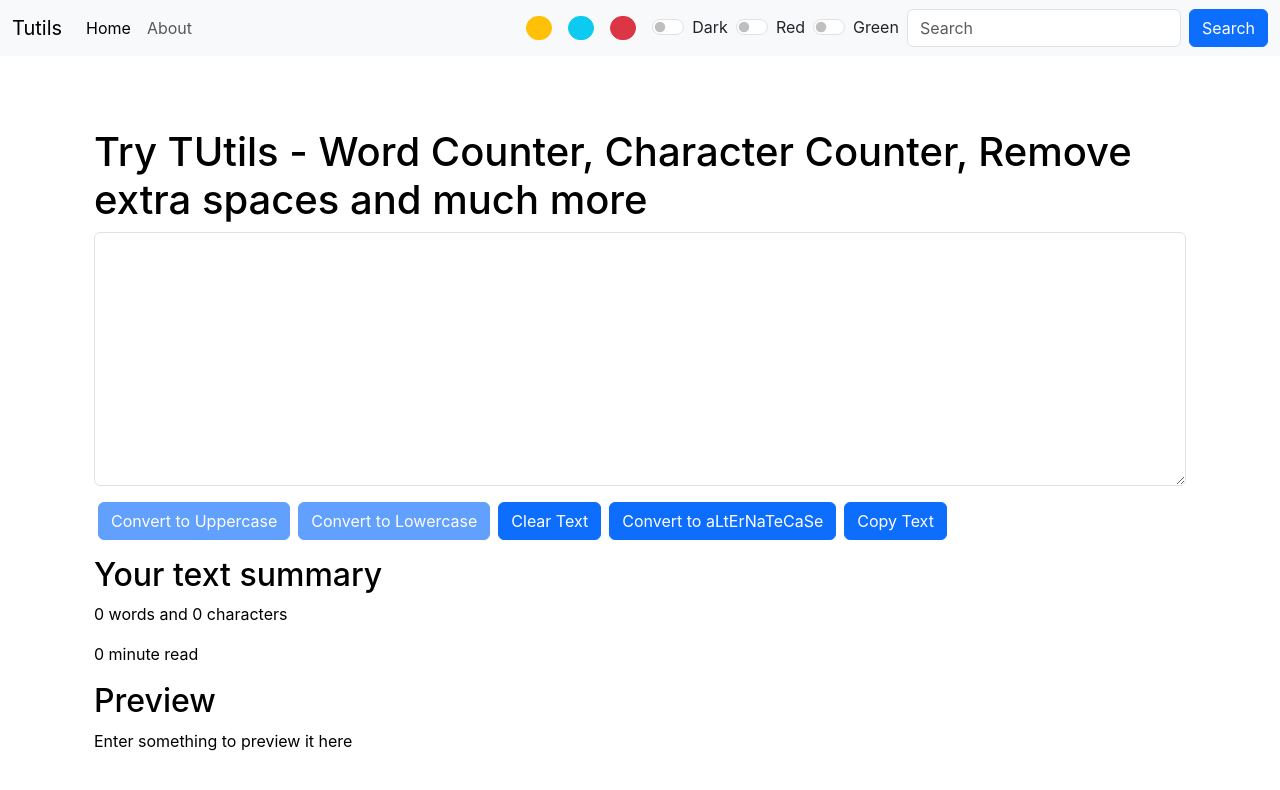
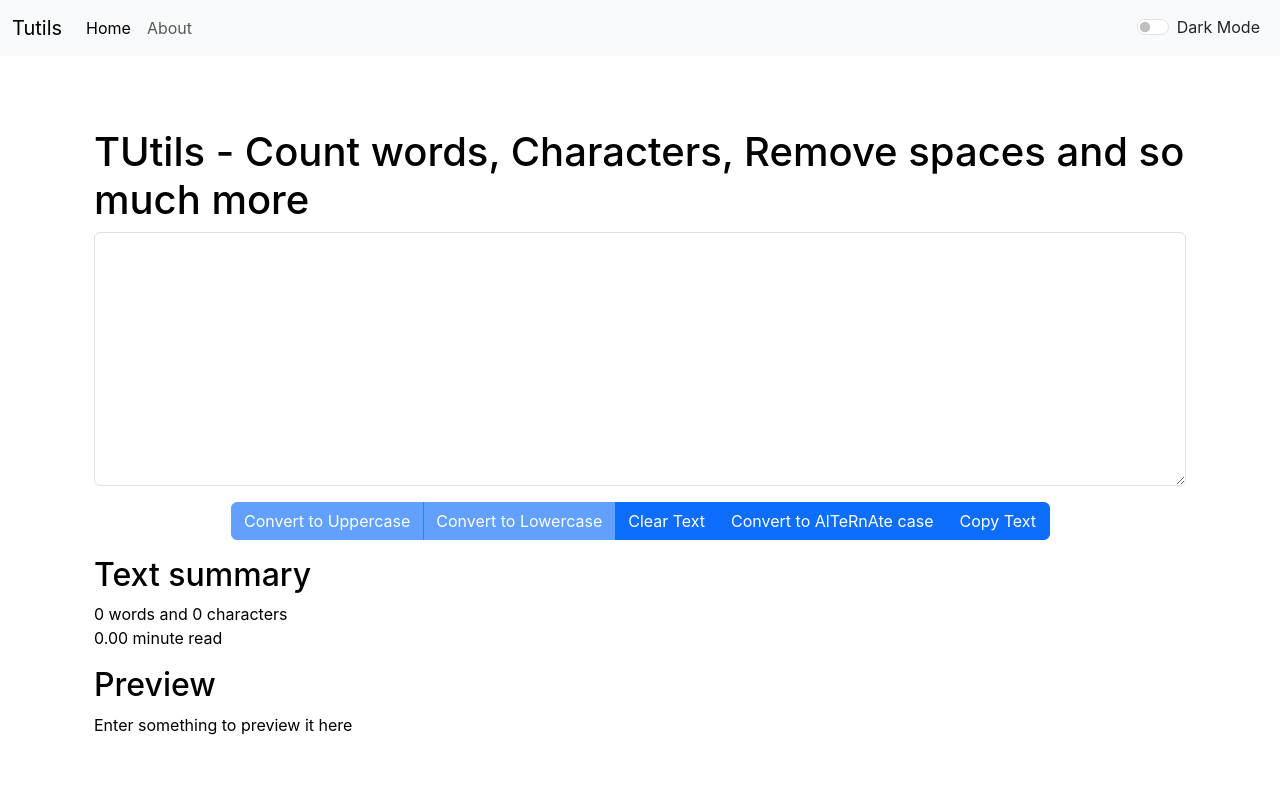
Before and after one commit to murdochroy2/textutils2, a React (Create React App) app: page / in a window 1280 px wide. Shown: the top 790 px of the page. Built offline with nearby package versions, Linux system fonts and the light colour scheme.

Commit message:
Improvements

```diff
--- a/src/App.js
+++ b/src/App.js
@@ -35,7 +35,7 @@ function App() {
   const toggleRedMode = (event) => {
     if (event.target.checked) {
       setMode("red");
-      document.body.style.backgroundColor = "pink";
+      document.body.style.backgroundColor = "#F2C464";
       showAlert("success", "Red mode enabled");
       let titlePrefix = document.title.slice(0, document.title.indexOf("|"));
       // document.title = `${titlePrefix} | Red Mode`;
@@ -83,7 +83,7 @@ function App() {
               path="/"
               element={
                 <TextForm
-                  heading="Try TUtils - Word Counter, Character Counter, Remove extra spaces and much more"
+                  heading="TUtils - Count words, Characters, Remove spaces and so much more"
                   mode={mode}
                   showAlert={showAlert}
                 />
--- a/src/components/Navbar.js
+++ b/src/components/Navbar.js
@@ -1,8 +1,9 @@
 import React from "react";
 import PropTypes from "prop-types";
-import { Link } from "react-router-dom";
+import { Link, useLocation } from "react-router-dom";
 
 function Navbar(props) {
+  const currentLoation = useLocation();
   return (
     <nav
       className="navbar navbar-expand-lg bg-body-tertiary"
@@ -26,25 +27,16 @@ function Navbar(props) {
         <div className="collapse navbar-collapse" id="navbarSupportedContent">
           <ul className="navbar-nav me-auto mb-2 mb-lg-0">
             <li className="nav-item">
-              <Link className="nav-link active" aria-current="page" to="/">
+              <Link className={`nav-link ${currentLoation.pathname === "/" ? "active" : ""}`} aria-current="page" to="/">
                 Home
               </Link>
             </li>
             <li className="nav-item">
-              <Link className="nav-link" to="/about">
+              <Link className={`nav-link ${currentLoation.pathname === "/about" ? "active" : ""}`} to="/about">
                 {props.aboutText}
               </Link>
             </li>
           </ul>
-          <div className="d-flex me-2">
-            <button className="btn btn-warning rounded me-2 rounded-4" style={{ height: "1.5rem", width: "1.5rem", cursor: "pointer" }} onClick={(event) => props.toggleMode(event, "warning")}></button>
-          </div>
-          <div className="d-flex me-2">
-            <button className="btn btn-info rounded me-2 rounded-4" style={{ height: "1.5rem", width: "1.5rem", cursor: "pointer" }} onClick={(event) => props.toggleMode(event, "info")}></button>
-          </div>
-          <div className="d-flex me-2">
-            <button className="btn btn-danger rounded me-2 rounded-4" style={{ height: "1.5rem", width: "1.5rem", cursor: "pointer" }} onClick={(event) => props.toggleMode(event, "danger")}></button>
-          </div>
           <div
             className={`form-check form-switch me-2 text-${props.mode === "dark" ? "light" : "dark"
               }`}
@@ -60,11 +52,11 @@ function Navbar(props) {
               className="form-check-label"
               htmlFor="flexSwitchCheckDefault"
             >
-              Dark
+              Dark Mode
             </label>
           </div>
           {/* Red mode */}
-          <div
+          {/* <div
             className={`form-check form-switch me-2 text-${props.mode === "dark" ? "light" : "dark"
               }`}
           >
@@ -81,9 +73,9 @@ function Navbar(props) {
             >
               Red
             </label>
-          </div>
+          </div> */}
           {/* Green mode */}
-          <div
+          {/* <div
             className={`form-check form-switch me-2 text-${props.mode === "dark" ? "light" : "dark"
               }`}
           >
@@ -100,18 +92,7 @@ function Navbar(props) {
             >
               Green
             </label>
-          </div>
-          <form className="d-flex" role="search">
-            <input
-              className="form-control me-2"
-              type="search"
-              placeholder="Search"
-              aria-label="Search"
-            />
-            <button className="btn btn-primary" type="submit">
-              Search
-            </button>
-          </form>
+          </div> */}
         </div>
       </div>
     </nav>
--- a/src/components/TextForm.js
+++ b/src/components/TextForm.js
@@ -30,7 +30,7 @@ function TextForm(props) {
   };
   const handleCopy = () => {
     navigator.clipboard.writeText(text);
-    props.showAlert("Copied to Clipboard! Success")
+    props.showAlert("success", "Copied to Clipboard!")
   };
 
   const onChangeHandler = (event) => {
@@ -42,6 +42,8 @@ function TextForm(props) {
   let modeBackgroundColor = props.mode === "dark" ? "grey" : "white";
   let modeTextStyle = { color: modeColor };
   let modeStyle = { color: modeColor, backgroundColor: modeBackgroundColor };
+  let wordCount = 0.008 * text.split(/\s/).filter((word) => word).length;
+  wordCount = wordCount.toFixed(2)
   return (
     <>
       <div className="container" style={modeTextStyle}>
@@ -56,39 +58,44 @@ function TextForm(props) {
             style={modeStyle}
           ></textarea>
         </div>
+        <div className="d-flex justify-content-center">
+          <div className="btn-group w-75" role="group" aria-label="Basic example">
             <button
-          className="btn btn-primary mx-1"
+              className="btn btn-primary flex-fill"
               onClick={handleUpClick}
               disabled={!text.length}
             >
               Convert to Uppercase
             </button>
             <button
-          className="btn btn-primary mx-1"
+              className="btn btn-primary flex-fill"
               onClick={handleLoClick}
               disabled={!text.length}
             >
               Convert to Lowercase
             </button>
-        <button className="btn btn-primary mx-1" onClick={handleClear}>
+            <button className="btn btn-primary flex-fill" onClick={handleClear}>
               Clear Text
             </button>
-        <button className="btn btn-primary mx-1" onClick={handleAlternateCase}>
-          Convert to aLtErNaTeCaSe
+            <button className="btn btn-primary flex-fill" onClick={handleAlternateCase}>
+              Convert to AlTeRnAte case
             </button>
-        <button className="btn btn-primary mx-1" onClick={handleCopy}>
+            <button className="btn btn-primary flex-fill" onClick={handleCopy}>
               Copy Text
             </button>
             </div>
+        </div>
+      </div>
 
       <div className="container my-3" style={modeTextStyle}>
-        <h2>Your text summary</h2>
+        <h2>Text summary</h2>
         <p>
           {text ? text.split(/\s/).filter((word) => word).length : 0} words and{" "}
-          {text.length} characters
+          {text.length} characters<br></br>
+          {wordCount} minute read
         </p>
         <p>
-          {0.008 * text.split(/\s/).filter((word) => word).length} minute read
+
         </p>
         <h2>Preview</h2>
         <p style={{ wordWrap: "break-word" }}>
```
Lines whose indentation alone changed are shown as unchanged.
